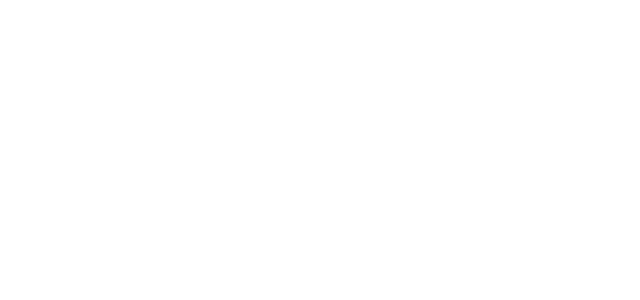
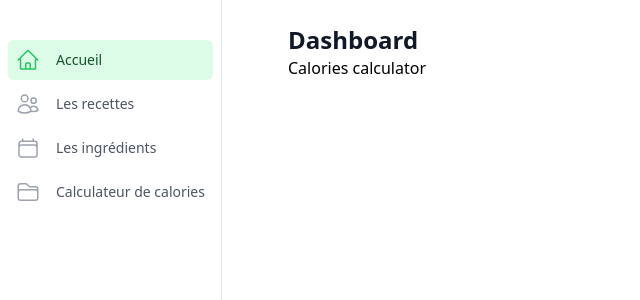
Before and after one commit to quentinHiribarne/Challenge-Stack-API-Vuejs, a Vue app in the folder calories-calculator/: page /calculator in a window 1280 px wide. Before the commit this address had no page. Shown: the top 300 px of the page, without its empty margins (0-640 px from the left). Built offline with nearby package versions, Linux system fonts and the light colour scheme.

Commit message:
Add all basic pages to router + change nav accordingly

```diff
--- a/calories-calculator/src/layout/MainLayout.vue
+++ b/calories-calculator/src/layout/MainLayout.vue
@@ -18,28 +18,20 @@
                                 </div>
                             </TransitionChild>
                                 <div class="h-0 flex-1 overflow-y-auto pt-5 pb-4">
-                                    <div class="flex flex-shrink-0 items-center px-4">
-                                    <img class="h-8 w-auto" src="https://tailwindui.com/img/logos/mark.svg?color=indigo&shade=600" alt="Your Company" />
-                                    </div>
                                     <nav class="mt-5 space-y-1 px-2">
-                                    <a v-for="item in navigation" :key="item.name" :href="item.href" :class="[item.current ? 'bg-gray-100 text-gray-900' : 'text-gray-600 hover:bg-gray-50 hover:text-gray-900', 'group flex items-center rounded-md px-2 py-2 text-base font-medium']">
-                                        <component :is="item.icon" :class="[item.current ? 'text-gray-500' : 'text-gray-400 group-hover:text-gray-500', 'mr-4 h-6 w-6 flex-shrink-0']" aria-hidden="true" />
-                                        {{ item.name }}
-                                    </a>
+                                        <router-link v-for="item in navigation" :key="item.name"
+                                            @click="changeCurrentItem(item)"
+                                            :to="item.route"
+                                            :class="[item.current ? 'bg-green-100 text-green-900' : 'text-gray-600 hover:bg-gray-50 hover:text-gray-900',
+                                                    'group flex items-center rounded-md px-2 py-2 text-base font-medium']">
+                                            <component :is="item.icon"
+                                                :class="[item.current ? 'text-green-500' : 'text-gray-400 group-hover:text-gray-500',
+                                                        'mr-4 h-6 w-6 flex-shrink-0']"
+                                                aria-hidden="true"
+                                            />
+                                            {{ item.name }}
+                                        </router-link>
                                     </nav>
-                                </div>
-                                <div class="flex flex-shrink-0 border-t border-gray-200 p-4">
-                                    <a href="#" class="group block flex-shrink-0">
-                                        <div class="flex items-center">
-                                            <div>
-                                                <img class="inline-block h-10 w-10 rounded-full" src="https://images.unsplash.com/photo-1472099645785-5658abf4ff4e?ixlib=rb-1.2.1&ixid=eyJhcHBfaWQiOjEyMDd9&auto=format&fit=facearea&facepad=2&w=256&h=256&q=80" alt="" />
-                                            </div>
-                                            <div class="ml-3">
-                                                <p class="text-base font-medium text-gray-700 group-hover:text-gray-900">Tom Cook</p>
-                                                <p class="text-sm font-medium text-gray-500 group-hover:text-gray-700">View profile</p>
-                                            </div>
-                                        </div>
-                                        </a>
                                 </div>
                         </DialogPanel>
                     </TransitionChild>
@@ -51,32 +43,24 @@
         </TransitionRoot>
 
         <!-- Static sidebar for desktop -->
-        <div class="hidden lg:fixed lg:inset-y-0 lg:flex lg:w-64 lg:flex-col">
+        <div class="hidden lg:fixed lg:inset-y-0 lg:flex lg:w-fit lg:flex-col">
             <!-- Sidebar component, swap this element with another sidebar if you like -->
             <div class="flex min-h-0 flex-1 flex-col border-r border-gray-200 bg-white">
                 <div class="flex flex-1 flex-col overflow-y-auto pt-5 pb-4">
-                    <div class="flex flex-shrink-0 items-center px-4">
-                        <img class="h-8 w-auto" src="https://tailwindui.com/img/logos/mark.svg?color=indigo&shade=600" alt="Your Company" />
-                    </div>
                     <nav class="mt-5 flex-1 space-y-1 bg-white px-2">
-                        <a v-for="item in navigation" :key="item.name" :href="item.href" :class="[item.current ? 'bg-gray-100 text-gray-900' : 'text-gray-600 hover:bg-gray-50 hover:text-gray-900', 'group flex items-center rounded-md px-2 py-2 text-sm font-medium']">
-                            <component :is="item.icon" :class="[item.current ? 'text-gray-500' : 'text-gray-400 group-hover:text-gray-500', 'mr-3 h-6 w-6 flex-shrink-0']" aria-hidden="true" />
+                        <router-link v-for="item in navigation" :key="item.name"
+                            @click="changeCurrentItem(item)"
+                            :to="item.route"
+                            :class="[item.current ? 'bg-green-100 text-green-900' : 'text-gray-600 hover:bg-gray-50 hover:text-gray-900',
+                                    'group flex items-center rounded-md px-2 py-2 text-sm font-medium']">
+                            <component :is="item.icon"
+                                :class="[item.current ? 'text-green-500' : 'text-gray-400 group-hover:text-gray-500',
+                                        'mr-4 h-6 w-6 flex-shrink-0']"
+                                aria-hidden="true"
+                            />
                             {{ item.name }}
-                        </a>
+                        </router-link>
                     </nav>
-                </div>
-                <div class="flex flex-shrink-0 border-t border-gray-200 p-4">
-                    <a href="#" class="group block w-full flex-shrink-0">
-                        <div class="flex items-center">
-                            <div>
-                                <img class="inline-block h-9 w-9 rounded-full" src="https://images.unsplash.com/photo-1472099645785-5658abf4ff4e?ixlib=rb-1.2.1&ixid=eyJhcHBfaWQiOjEyMDd9&auto=format&fit=facearea&facepad=2&w=256&h=256&q=80" alt="" />
-                            </div>
-                            <div class="ml-3">
-                                <p class="text-sm font-medium text-gray-700 group-hover:text-gray-900">Tom Cook</p>
-                                <p class="text-xs font-medium text-gray-500 group-hover:text-gray-700">View profile</p>
-                            </div>
-                        </div>
-                    </a>
                 </div>
             </div>
         </div>
@@ -117,13 +101,16 @@
     } from '@heroicons/vue/24/outline';
 
     const navigation = [
-        { name: 'Dashboard', href: '#', icon: HomeIcon, current: true },
-        { name: 'Team', href: '#', icon: UsersIcon, current: false },
-        { name: 'Projects', href: '#', icon: FolderIcon, current: false },
-        { name: 'Calendar', href: '#', icon: CalendarIcon, current: false },
-        { name: 'Documents', href: '#', icon: InboxIcon, current: false },
-        { name: 'Reports', href: '#', icon: ChartBarIcon, current: false },
+        { name: 'Accueil', route: '/', icon: HomeIcon, current: true },
+        { name: 'Les recettes', route: '/recipies', icon: UsersIcon, current: false },
+        { name: 'Les ingrédients', route: '/ingredients', icon: CalendarIcon, current: false },
+        { name: 'Calculateur de calories', route: '/calculator', icon: FolderIcon, current: false },
     ];
 
     const sidebarOpen = ref(false);
+
+    const changeCurrentItem = (item) => {
+        navigation.forEach(link => link.current = false);
+        item.current = true;
+    }
 </script>
--- a/calories-calculator/src/router/index.js
+++ b/calories-calculator/src/router/index.js
@@ -16,6 +16,16 @@ const routes = [
                 path: "/recipies",
                 component: () => import("../views/Recipies.vue"),
             },
+            {
+                name: "ingredients",
+                path: "/ingredients",
+                component: () => import("../views/Ingredients.vue"),
+            },
+            {
+                name: "calculator",
+                path: "/calculator",
+                component: () => import("../views/Calculator.vue"),
+            },
         ]
     },
 ];
--- /dev/null
+++ b/calories-calculator/src/views/Calculator.vue
@@ -0,0 +1,3 @@
+<template>
+    Calories calculator
+</template>
--- /dev/null
+++ b/calories-calculator/src/views/Ingredients.vue
@@ -0,0 +1,3 @@
+<template>
+    All ingredients
+</template>
```
